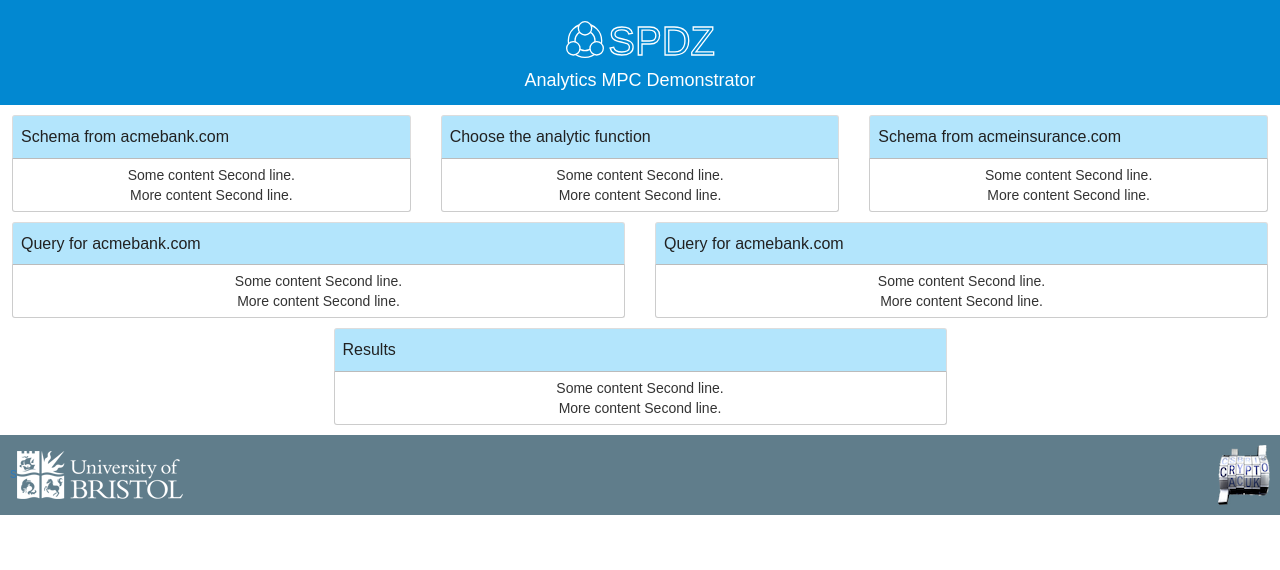
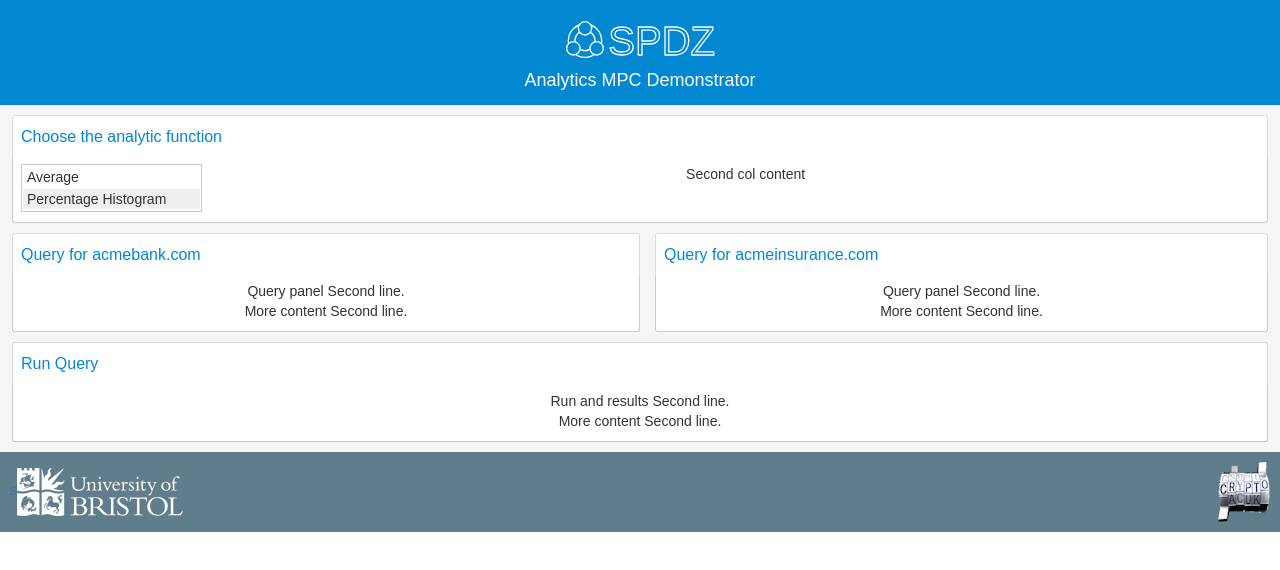
Before and after one commit to hemingteng/spdz-analytics-gui, a React (Create React App) app in the folder client/: page / in a window 1280 px wide. Shown: the top 570 px of the page. Built offline with nearby package versions, Linux system fonts and the light colour scheme.

Commit message:
Simplify layout. Start analytic func panel.

```diff
--- a/client/src/App.js
+++ b/client/src/App.js
@@ -1,42 +1,36 @@
 import React, { Component } from 'react'
+import styled from 'styled-components'
 
 import cryptologo from './crypto-logo.png'
 import uoblogo from './uob-logo-white-largest.png'
 import spdzlogo from './spdz_logo.svg'
 
-import './components/globalCSS'
+import './lib/globalCSS'
 import AppBanner from './components/AppBanner'
 import AppFooter from './components/AppFooter'
+import AnalyticFunctionPanel from './components/AnalyticFunctionPanel'
+import QueryPanel from './components/QueryPanel'
 import Layout from './pages/layout'
-import DisplayPanel from './components/DisplayPanel'
+import ResultsPanel from './components/ResultsPanel'
 
 class App extends Component {
   render() {
-    const genPanel = header => {
-      return <DisplayPanel heading={header}>
-        <div>Some content Second line.</div>
-        <div>More content Second line.</div>
-      </DisplayPanel>
-    }
-
-
+    const DivBody = styled.div`
+      background-color: #F5F5F5;
+    `
     return (
-      <div>
-
+      <DivBody>
         <AppBanner spdzLogo={spdzlogo} />
 
         <Layout style={{ margin: '1em' }}
-          schema1={genPanel('Schema from acmebank.com')}
-          schema2={genPanel('Schema from acmeinsurance.com')}
-          analyticFunc={genPanel('Choose the analytic function')}
-          query1={genPanel('Query for acmebank.com')}
-          query2={genPanel('Query for acmebank.com')}
-          results={genPanel('Results')}
+          analyticFunc={<AnalyticFunctionPanel />}
+          party1={<QueryPanel header='Query for acmebank.com' />}
+          party2={<QueryPanel header='Query for acmeinsurance.com' />}
+          results={<ResultsPanel />}
         />
 
         <AppFooter uobLogo={uoblogo} cryptoLogo={cryptologo} />
-
-      </div >
+      </DivBody>
     )
   }
 }
--- /dev/null
+++ b/client/src/components/AnalyticFunctionPanel.js
@@ -0,0 +1,68 @@
+import React, { Component } from 'react'
+import { Grid, Row, Col } from 'react-bootstrap'
+import styled from 'styled-components'
+
+import colours from '../lib/colourScheme'
+import DisplayPanel from './DisplayPanel'
+
+const exampleInput = {
+  avg: {
+    name: 'avg',
+    description: 'Calculate avg as \u03A3 (value) / number of values.',
+    example: 'select sum(col_1), count(col_1) from table_name where col2 > 1000',
+    inputs: [
+      { name: 'valueSum', type: 'int', byteSize: 4 },
+      { name: 'valueCount', type: 'int', byteSize: 4 }
+    ],
+    inputRowCount: 1,
+    outputs: [
+      {
+        name: 'result',
+        type: 'float'
+      }
+    ],
+    outputRowCount: 1
+  }
+}
+
+class AnalyticFunctionPanel extends Component {
+  render() {
+
+    const GridLayout = styled(Grid) `
+      padding: 0px 2px;
+      margin: 3px 3 0 3;
+    `
+
+    const DivFuncList = styled.div`
+      border: 1px solid #ccc;
+      padding: 0px 1px 2px 1px;
+      text-align: left;
+    `
+    //TODO make this a list.
+    const FuncLine = styled.p`
+        margin-top: 2px;
+        margin-bottom: 0px;
+        padding-left: 4px;
+    `
+
+    const listBackground = index => index % 2 === 0 ? '#fff' : '#eee'
+
+    return <DisplayPanel heading={'Choose the analytic function'}>
+      <GridLayout fluid={true}>
+        <Row>
+          <Col md={2}>
+            <DivFuncList>
+              <FuncLine style={{ backgroundColor: listBackground(0) }}>Average</FuncLine>
+              <FuncLine style={{ backgroundColor: listBackground(1) }}>Percentage Histogram</FuncLine>
+            </DivFuncList>
+          </Col>
+          <Col md={10}>
+            Second col content
+          </Col>
+        </Row>
+      </GridLayout>
+    </DisplayPanel>
+  }
+}
+
+export default AnalyticFunctionPanel
--- a/client/src/components/AppBanner.js
+++ b/client/src/components/AppBanner.js
@@ -2,7 +2,7 @@
 import PropTypes from 'prop-types'
 import styled from 'styled-components'
 
-import colours from './colourScheme'
+import colours from '../lib/colourScheme'
 
 const SpdzLogo = styled.img`
   height: 40px;
--- a/client/src/components/AppFooter.js
+++ b/client/src/components/AppFooter.js
@@ -2,7 +2,7 @@
 import PropTypes from 'prop-types'
 import styled from 'styled-components'
 
-import colours from './colourScheme'
+import colours from '../lib/colourScheme'
 
 const Footer = styled.footer`
 	background-color: ${colours.accentBackground};
--- a/client/src/components/DisplayPanel.js
+++ b/client/src/components/DisplayPanel.js
@@ -5,7 +5,7 @@
 import PropTypes from 'prop-types'
 
 import styled from 'styled-components'
-import colours from './colourScheme'
+import colours from '../lib/colourScheme'
 
 const DisplayPanel = props => {
 
@@ -15,24 +15,25 @@
     border-top: 1px solid #ddd;
     border-left: 1px solid #ddd;
     border-right: 1px solid #ddd;
-    border-bottom: 1px solid #bbb;
-    background-color: ${colours.lightPrimaryBackground};
+    border-bottom: 0px;
+    background-color: #fff;
     text-align: left;
   `
 
   const PanelText = styled.h4`
     font-size: 16px;
     padding-left: 0;
-    color: ${colours.primaryTextColor};
+    color: ${colours.darkPrimaryBackground};
   `
 
   const StyledPanel = styled.div`
+    background-color: #fff;
     border-left: 1px solid #ccc;
     border-right: 1px solid #ccc;
     border-bottom: 1px solid #ccc;
     border-radius: 0 0 3px 3px;
     margin: 0px;
-    padding: 6px;
+    padding: 6px 6px 10px 6px;
   `
 
   return (
--- /dev/null
+++ b/client/src/components/QueryPanel.js
@@ -0,0 +1,20 @@
+import React, { Component } from 'react'
+import PropTypes from 'prop-types'
+import styled from 'styled-components'
+
+import DisplayPanel from './DisplayPanel'
+
+class QueryPanel extends Component {
+  render() {
+    return <DisplayPanel heading={this.props.header}>
+      <div>Query panel Second line.</div>
+      <div>More content Second line.</div>
+    </DisplayPanel>
+  }
+}
+
+QueryPanel.propTypes = {
+  header: PropTypes.string.isRequired
+}
+
+export default QueryPanel
--- /dev/null
+++ b/client/src/components/ResultsPanel.js
@@ -0,0 +1,15 @@
+import React, { Component } from 'react'
+import styled from 'styled-components'
+
+import DisplayPanel from './DisplayPanel'
+
+class ResultsPanel extends Component {
+  render() {
+    return <DisplayPanel heading={'Run Query'}>
+      <div>Run and results Second line.</div>
+      <div>More content Second line.</div>
+    </DisplayPanel>
+  }
+}
+
+export default ResultsPanel
--- a/client/src/pages/layout.js
+++ b/client/src/pages/layout.js
@@ -12,54 +12,47 @@
     margin-bottom: 1rem;
   `
 
+  const GridLayout = styled(Grid) `
+    padding: 0px 2px;
+    margin: 1rem 1rem 0 1rem;
+  `
+
   return (
-    <Grid fluid={true} style={{ padding: '0px 2px', margin: '1rem 1rem 0 1rem' }}>
+    <GridLayout fluid={true}>
       <Row>
-        <Col md={4}>
-          <DivWithMargin>
-            {props.schema1}
-          </DivWithMargin>
-        </Col>
-        <Col md={4}>
+        <Col md={12}>
           <DivWithMargin>
             {props.analyticFunc}
           </DivWithMargin>
         </Col>
-        <Col md={4}>
+      </Row>
+      <Row>
+        <Col md={6} style={{ paddingRight: '0' }}>
           <DivWithMargin>
-            {props.schema2}
+            {props.party1}
+          </DivWithMargin>
+        </Col>
+        <Col md={6}>
+          <DivWithMargin>
+            {props.party2}
           </DivWithMargin>
         </Col>
       </Row>
       <Row>
-        <Col md={6}>
-          <DivWithMargin>
-            {props.query1}
-          </DivWithMargin>
-        </Col>
-        <Col md={6}>
-          <DivWithMargin>
-            {props.query2}
-          </DivWithMargin>
-        </Col>
-      </Row>
-      <Row>
-        <Col md={6} mdOffset={3}>
+        <Col md={12}>
           <DivWithMargin>
             {props.results}
           </DivWithMargin>
         </Col>
       </Row>
-    </Grid>
+    </GridLayout>
   )
 }
 
 Layout.propTypes = {
-  schema1: PropTypes.element.isRequired,
-  schema2: PropTypes.element.isRequired,
+  party1: PropTypes.element.isRequired,
+  party2: PropTypes.element.isRequired,
   analyticFunc: PropTypes.element.isRequired,
-  query1: PropTypes.element.isRequired,
-  query2: PropTypes.element.isRequired,
   results: PropTypes.element.isRequired
 }
 
```
Also changed, not shown: client/src/lib/colourScheme.js (renamed from client/src/components/colourScheme.js), client/src/lib/globalCSS.js (renamed from client/src/components/globalCSS.js).
